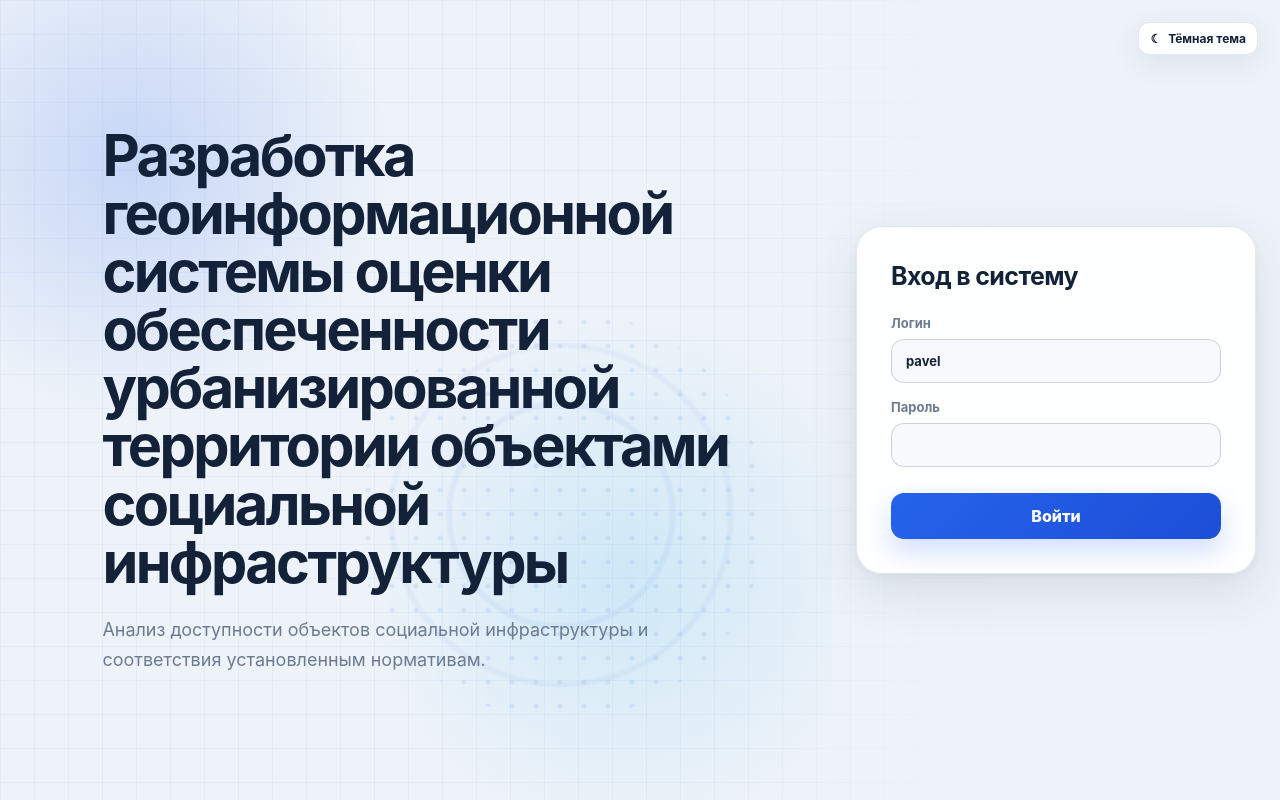
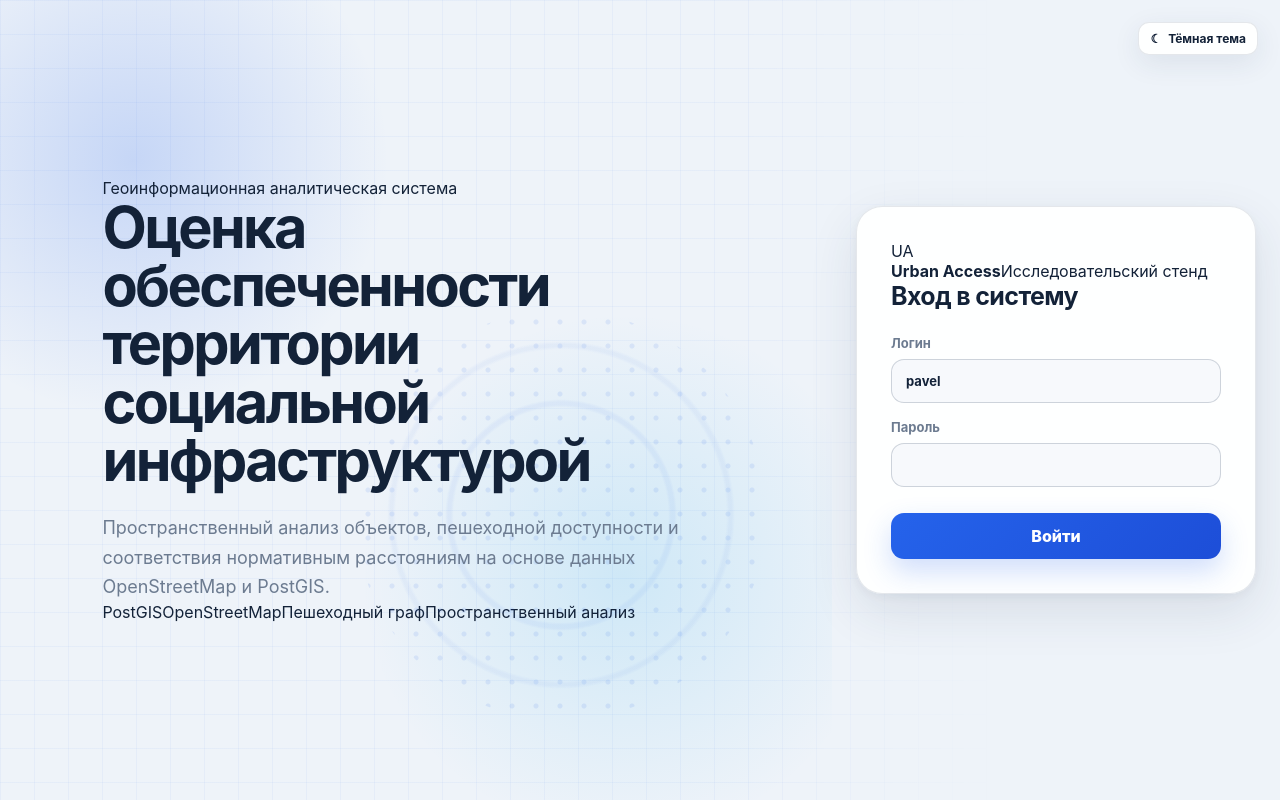
Before and after one commit to ProMaX-front/system-assessing-social-infrastructure-facilities, a React (Vite) app in the folder frontend/: page / in a window 1280 px wide. Built offline with nearby package versions, Linux system fonts and the light colour scheme; no server answers.

Commit message:
style: align authentication screen with new GIS identity

```diff
--- a/frontend/src/App.tsx
+++ b/frontend/src/App.tsx
@@ -94,17 +94,35 @@ export default function App() {
       </button>
 
       <section className="auth-hero">
+        <div className="auth-kicker">
+          <span className="auth-kicker-dot" />
+          Геоинформационная аналитическая система
+        </div>
         <h1>
-          Разработка геоинформационной системы оценки обеспеченности
-          урбанизированной территории объектами социальной инфраструктуры
+          Оценка обеспеченности территории социальной инфраструктурой
         </h1>
         <p>
-          Анализ доступности объектов социальной инфраструктуры и соответствия
-          установленным нормативам.
+          Пространственный анализ объектов, пешеходной доступности и
+          соответствия нормативным расстояниям на основе данных OpenStreetMap
+          и PostGIS.
         </p>
+
+        <div className="auth-feature-row">
+          <span>PostGIS</span>
+          <span>OpenStreetMap</span>
+          <span>Пешеходный граф</span>
+          <span>Пространственный анализ</span>
+        </div>
       </section>
 
       <form className="auth-card" onSubmit={submit}>
+        <div className="auth-card-brand">
+          <span className="auth-card-logo">UA</span>
+          <div>
+            <strong>Urban Access</strong>
+            <span>Исследовательский стенд</span>
+          </div>
+        </div>
         <h2>Вход в систему</h2>
 
         <label>
```
